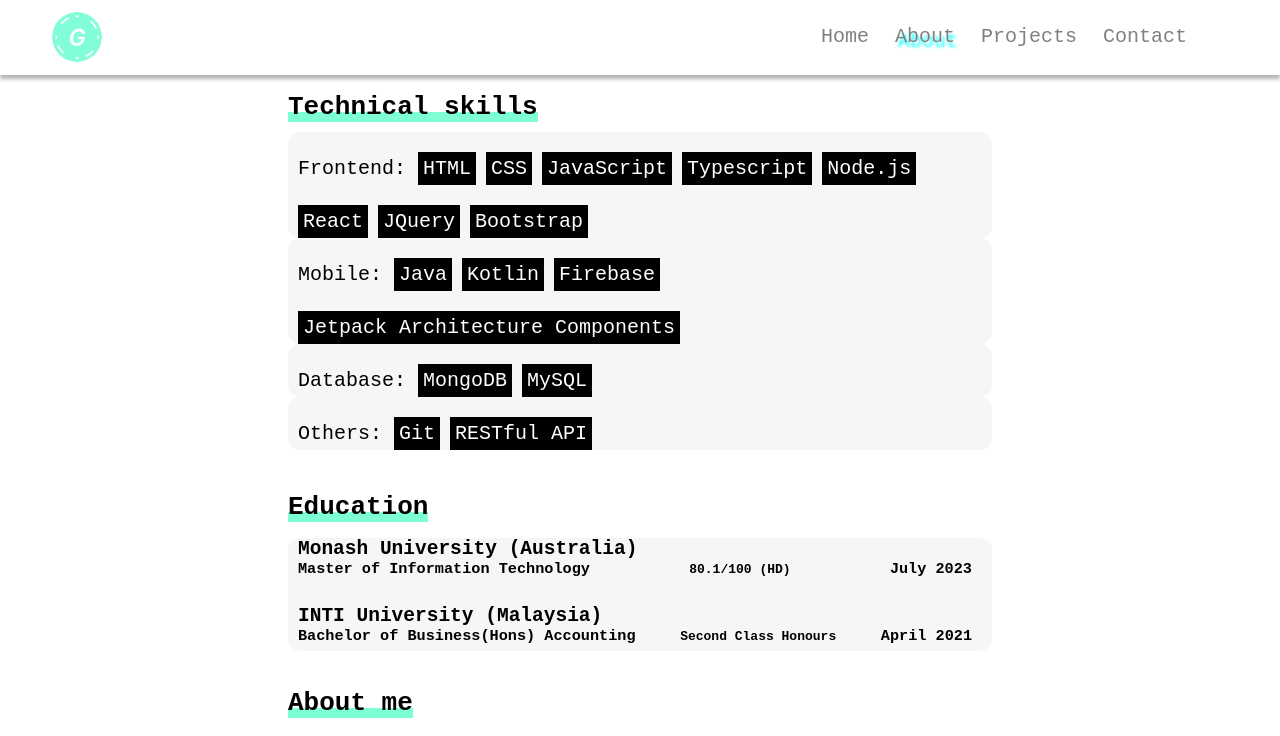
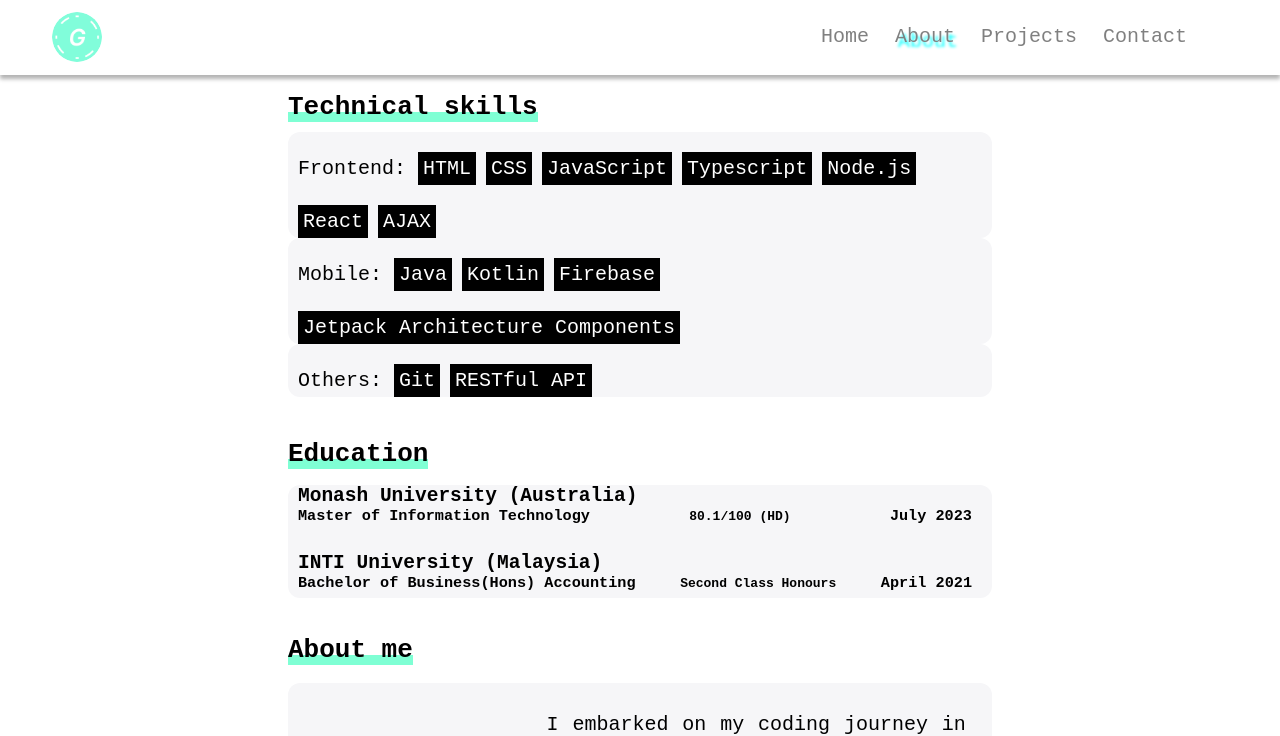
Before and after one commit to EATGao/all-about-yurong, a React (Create React App) app: page /about in a window 1280 px wide. Shown: the top 736 px of the page. Built offline with nearby package versions, Linux system fonts and the light colour scheme.

Commit message:
change tech stack part

```diff
--- a/src/Pages/About/About.js
+++ b/src/Pages/About/About.js
@@ -22,8 +22,7 @@ function About() {
                 <p>Typescript</p>
                 <p>Node.js</p>
                 <p>React</p>
-                <p>JQuery</p>
-                <p>Bootstrap</p>
+                <p>AJAX</p>
               </div>
               <div className='about__technical__skill'>
                 Mobile:{' '}
@@ -31,11 +30,6 @@ function About() {
                 <p>Kotlin</p>
                 <p>Firebase</p>
                 <p>Jetpack Architecture Components</p>
-              </div>
-              <div className='about__technical__skill'>
-                Database:{' '}
-                <p>MongoDB</p>
-                <p>MySQL</p>
               </div>
               <div className='about__technical__skill'>
                 Others:{' '}
```
